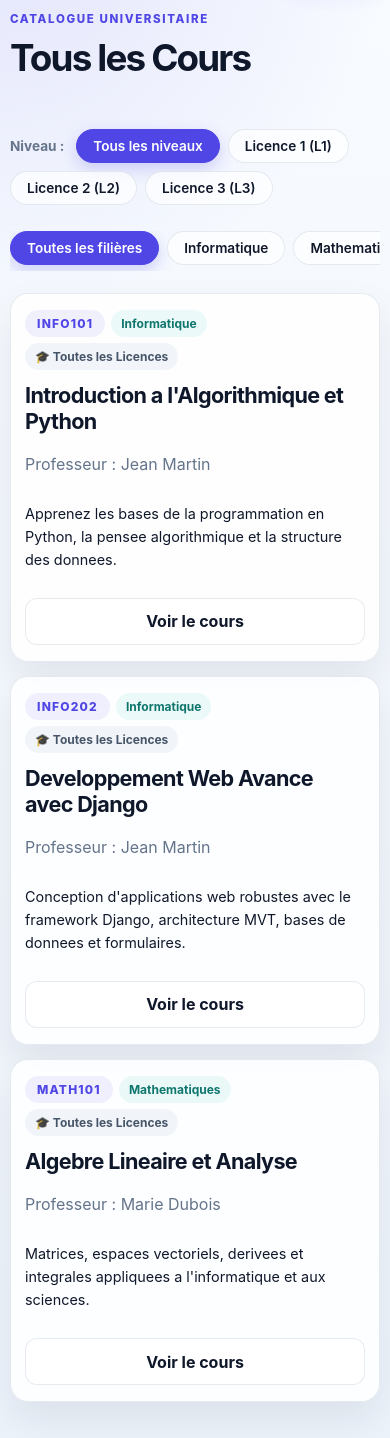
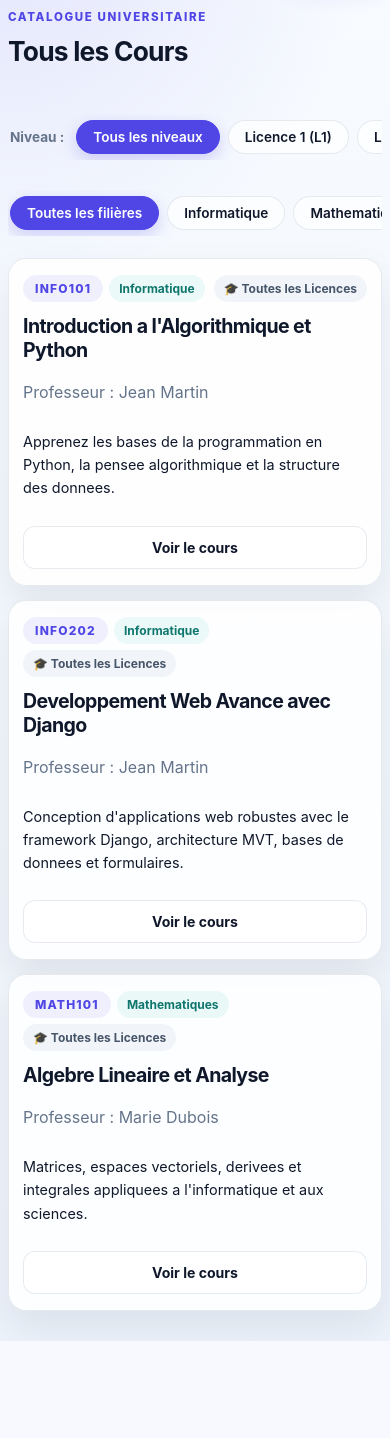
Before and after one commit to Senateur37/University_Platform, a Django app: page /cours/ in a window 390 px wide. Shown: the part 78-1516 px from the top of the page. After the commit the page ends 1419 px from the top, so only its background shows below. Run offline with Django 5.2, Linux system fonts and the light colour scheme; data comes from the database, SQL or seed files in the repository.

Commit message:
style(responsive): optimisation complete du design pour telephone mobile (filtres tactiles, formulaires, cartes et boutons)

```diff
--- a/templates/announcements/list.html
+++ b/templates/announcements/list.html
@@ -18,8 +18,8 @@
   </div>
 
   <!-- Filter Licence Tabs -->
-  <div style="display:flex;align-items:center;gap:8px;flex-wrap:wrap;padding:4px 0;">
-    <span style="font-size:0.85rem;font-weight:700;color:var(--muted);margin-right:4px;">Filtrer par Licence :</span>
+  <div class="filter-bar" style="margin-bottom:12px;">
+    <span style="font-size:0.85rem;font-weight:700;color:var(--muted);margin-right:4px;flex-shrink:0;">Filtrer par Licence :</span>
     <a href="{% url 'announcement_list' %}" class="filter-tab {% if not selected_licence %}active{% endif %}">Toutes</a>
     <a href="{% url 'announcement_list' %}?licence=L1" class="filter-tab {% if selected_licence == 'L1' %}active{% endif %}">Licence 1 (L1)</a>
     <a href="{% url 'announcement_list' %}?licence=L2" class="filter-tab {% if selected_licence == 'L2' %}active{% endif %}">Licence 2 (L2)</a>
--- a/templates/base.html
+++ b/templates/base.html
@@ -698,9 +698,58 @@
         display: none;
       }
 
+      .filter-bar {
+        display: flex;
+        align-items: center;
+        gap: 8px;
+        overflow-x: auto;
+        padding: 6px 2px;
+        scrollbar-width: none;
+        -ms-overflow-style: none;
+        -webkit-overflow-scrolling: touch;
+        max-width: 100%;
+      }
+      .filter-bar::-webkit-scrollbar {
+        display: none;
+      }
+
+      .filter-tab {
+        display: inline-flex;
+        align-items: center;
+        gap: 6px;
+        padding: 7px 15px;
+        border-radius: 999px;
+        font-size: 0.82rem;
+        font-weight: 600;
+        color: var(--muted);
+        background: rgba(255, 255, 255, 0.78);
+        border: 1px solid var(--line);
+        white-space: nowrap;
+        text-decoration: none;
+        transition: all 0.15s ease;
+        flex-shrink: 0;
+      }
+      .filter-tab:hover,
+      .filter-tab.active {
+        background: var(--primary);
+        color: white;
+        border-color: var(--primary);
+        box-shadow: 0 4px 12px rgba(79, 70, 229, 0.22);
+      }
+
       .sidebar-overlay.active {
         display: block !important;
         opacity: 1 !important;
+      }
+
+      h1 {
+        font-size: clamp(1.65rem, 5vw, 2.3rem) !important;
+        line-height: 1.15 !important;
+        letter-spacing: -0.03em !important;
+      }
+
+      h2 {
+        font-size: 1.22rem !important;
       }
 
       .dashboard-layout {
@@ -802,6 +911,35 @@
         z-index: 2500 !important;
         border-radius: 18px !important;
         box-shadow: 0 16px 40px rgba(0, 0, 0, 0.28) !important;
+      }
+    }
+
+    /* 3. EXTRA SMALL MOBILE PHONES (<= 480px) */
+    @media (max-width: 480px) {
+      .container {
+        padding: 10px 8px 30px !important;
+      }
+
+      .mobile-header {
+        padding: 8px 10px !important;
+      }
+
+      .dashboard-hero {
+        padding: 16px 12px !important;
+        border-radius: 16px !important;
+      }
+
+      .stat-card {
+        padding: 14px 12px !important;
+      }
+
+      .stat-number {
+        font-size: 1.8rem !important;
+      }
+
+      .button {
+        padding: 0.75rem 1rem !important;
+        font-size: 0.88rem !important;
       }
     }
   </style>
--- a/templates/courses/detail.html
+++ b/templates/courses/detail.html
@@ -69,7 +69,7 @@
               <strong>{{ resource.title }}</strong>
               <div class="course-meta">{{ resource.description|default:'Fichier téléchargeable' }} · Ajouté le {{ resource.uploaded_at|date:'d/m/Y' }}</div>
             </div>
-            <div style="display:flex;align-items:center;gap:8px;">
+            <div style="display:flex;align-items:center;gap:8px;flex-wrap:wrap;">
               {% if resource.file %}
                 {% if has_access %}
                 <a href="{% url 'resource_download' course.pk resource.pk %}" class="button primary" style="padding:6px 14px;font-size:0.82rem;">📥 Télécharger</a>
--- a/templates/courses/list.html
+++ b/templates/courses/list.html
@@ -20,8 +20,8 @@
   </div>
 
   <!-- Filter Licence Tabs -->
-  <div style="display:flex;align-items:center;gap:8px;flex-wrap:wrap;padding:4px 0;">
-    <span style="font-size:0.85rem;font-weight:700;color:var(--muted);margin-right:4px;">Niveau :</span>
+  <div class="filter-bar" style="margin-bottom:8px;">
+    <span style="font-size:0.85rem;font-weight:700;color:var(--muted);margin-right:4px;flex-shrink:0;">Niveau :</span>
     <a href="{% url 'course_list' %}{% if selected_category %}?cat={{ selected_category }}{% endif %}" class="filter-tab {% if not selected_licence %}active{% endif %}">Tous les niveaux</a>
     <a href="{% url 'course_list' %}?licence=L1{% if selected_category %}&cat={{ selected_category }}{% endif %}" class="filter-tab {% if selected_licence == 'L1' %}active{% endif %}">Licence 1 (L1)</a>
     <a href="{% url 'course_list' %}?licence=L2{% if selected_category %}&cat={{ selected_category }}{% endif %}" class="filter-tab {% if selected_licence == 'L2' %}active{% endif %}">Licence 2 (L2)</a>
@@ -59,8 +59,8 @@
       {% endif %}
 
       <p style="font-size:0.9rem;line-height:1.6;">{{ course.description|default:'Aucune description fournie.'|truncatewords:22 }}</p>
-      <div style="margin-top:auto;display:flex;gap:8px;align-items:center;">
-        <a class="button secondary" href="{% url 'course_detail' course.pk %}" style="flex:1;">
+      <div style="margin-top:auto;display:flex;gap:8px;align-items:center;flex-wrap:wrap;">
+        <a class="button secondary" href="{% url 'course_detail' course.pk %}" style="flex:1 1 auto;min-width:130px;text-align:center;justify-content:center;">
           {% if user.is_authenticated and user.user_type == 'student' and not course.has_user_access %}
           Consulter (Aperçu)
           {% else %}
@@ -68,9 +68,11 @@
           {% endif %}
         </a>
         {% if user.is_teacher_or_admin %}
-        <a class="button secondary" href="{% url 'resource_create' course.pk %}" title="Ajouter un document" style="padding:8px 12px;">📄</a>
-        <a class="button secondary" href="{% url 'course_edit' course.pk %}" title="Modifier le cours" style="padding:8px 12px;">✏️</a>
-        <a class="button danger" href="{% url 'course_delete' course.pk %}" title="Supprimer le cours" style="padding:8px 12px;">🗑️</a>
+        <div style="display:flex;gap:6px;flex-wrap:wrap;">
+          <a class="button secondary" href="{% url 'resource_create' course.pk %}" title="Ajouter un document" style="padding:8px 12px;">📄</a>
+          <a class="button secondary" href="{% url 'course_edit' course.pk %}" title="Modifier le cours" style="padding:8px 12px;">✏️</a>
+          <a class="button danger" href="{% url 'course_delete' course.pk %}" title="Supprimer le cours" style="padding:8px 12px;">🗑️</a>
+        </div>
         {% endif %}
       </div>
     </article>
--- a/templates/forum/list.html
+++ b/templates/forum/list.html
@@ -19,10 +19,10 @@
     <button type="submit" class="button secondary" style="white-space:nowrap;">Rechercher</button>
   </form>
 
-  <div class="filter-pills" style="margin-bottom:24px;display:flex;flex-wrap:wrap;gap:8px;width:100%;">
-    <a class="pill {% if not selected_category %}active{% endif %}" href="{% url 'topic_list' %}{% if query %}?q={{ query }}{% endif %}">Tout voir</a>
+  <div class="filter-bar" style="margin-bottom:20px;">
+    <a class="filter-tab {% if not selected_category %}active{% endif %}" href="{% url 'topic_list' %}{% if query %}?q={{ query }}{% endif %}">Tout voir</a>
     {% for cat in categories %}
-    <a class="pill {% if selected_category == cat.slug %}active{% endif %}" href="{% url 'topic_list' %}?cat={{ cat.slug }}{% if query %}&q={{ query }}{% endif %}">
+    <a class="filter-tab {% if selected_category == cat.slug %}active{% endif %}" href="{% url 'topic_list' %}?cat={{ cat.slug }}{% if query %}&q={{ query }}{% endif %}">
       {{ cat.icon }} {{ cat.name }}
     </a>
     {% endfor %}
```
Also changed, not shown: other parts of templates/base.html (+60 -0 lines), templates/dashboard.html (+7 -5 lines), templates/form.html (+25 -0 lines), templates/registration/login.html (+7 -3 lines), templates/registration/register.html (+15 -4 lines).
